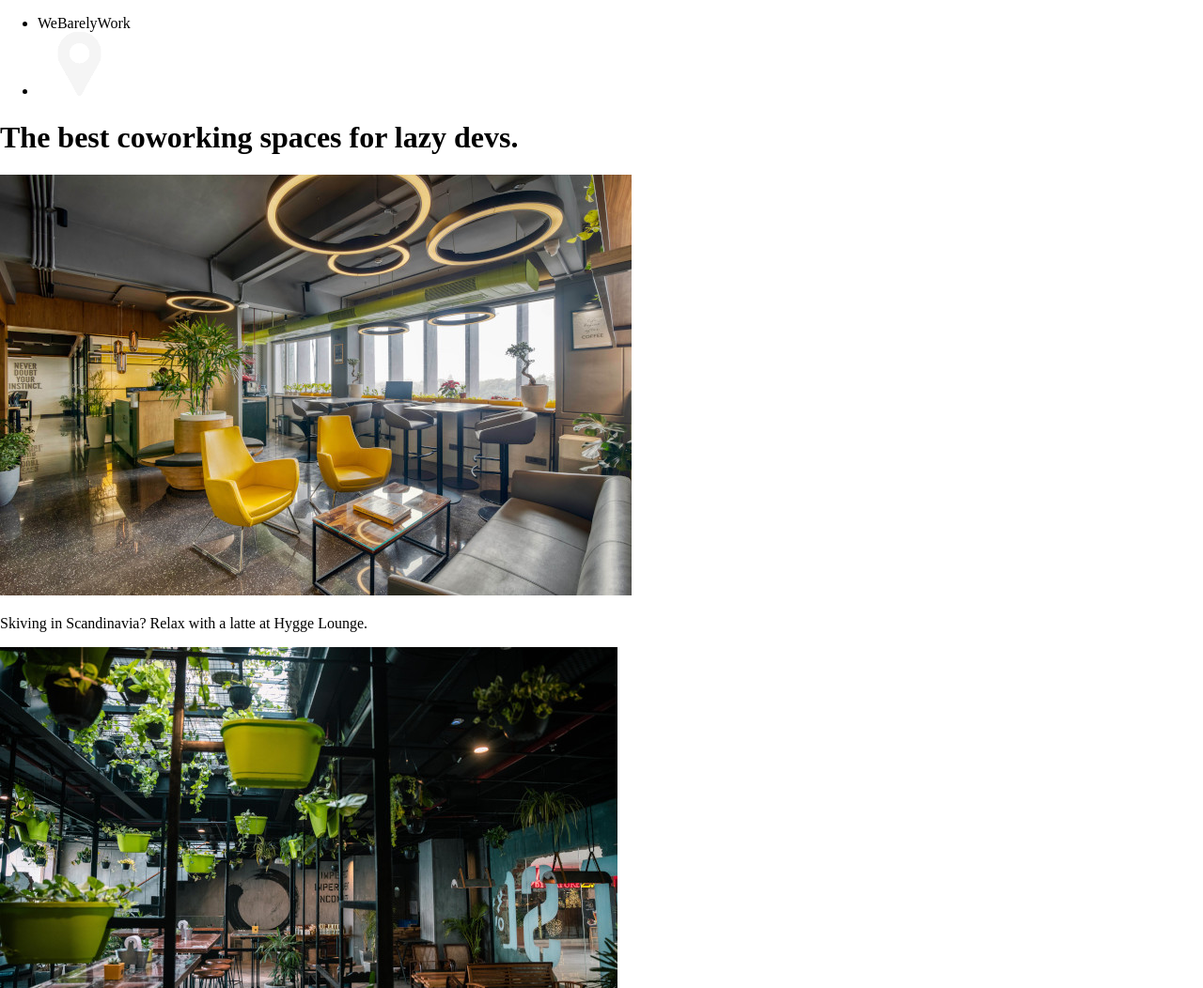
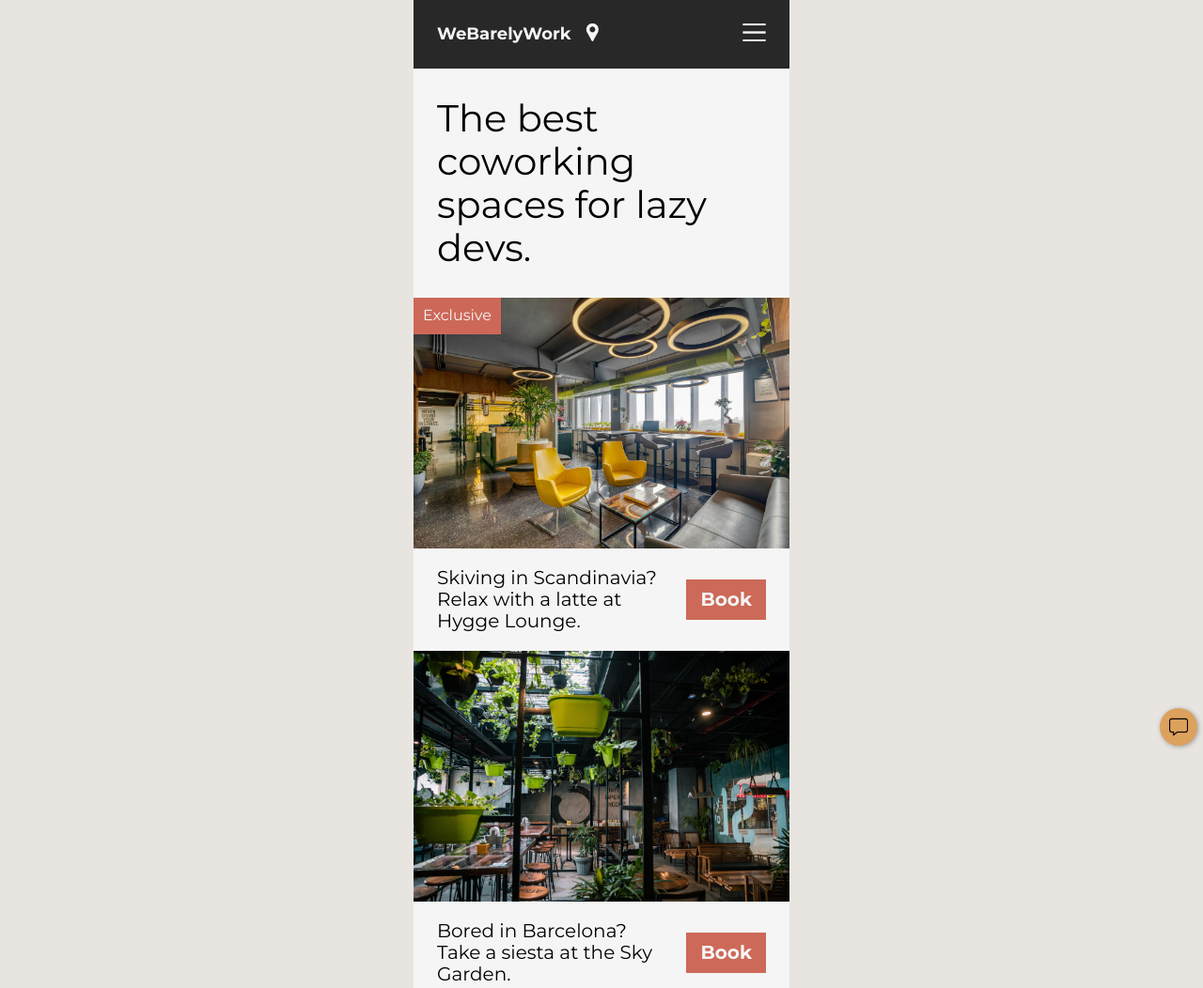
Before and after one commit to StephenSGambill/Coworking-Space-Site, a website built with Vite: page index.html in a window 1280 px wide. Shown: the top 1052 px of the page at 94% size. Built offline with nearby package versions, Linux system fonts and the light colour scheme.

Commit message:
project finished

```diff
--- a/index.css
+++ b/index.css
@@ -1,10 +1,111 @@
 body {
     margin: 0;
     padding: 0;
+    font-family: "Montserrat", sans-serif;
+    background-color: rgb(232, 229, 225);
+    justify-content: center;
+    /* Center content horizontally */
+    align-items: center;
+    /* Center content vertically */
+    min-height: 100vh;
+    /* Ensure full viewport height */
 }
 
-/*
-Challenge:
-1. Get this layout looking like the
-   screenshots on the slide.
-*/
+.container {
+    width: 400px;
+    margin: 0 auto 20px auto;
+    background-color: whitesmoke;
+    position: relative;
+}
+
+header {
+    background-color: #282828;
+    color: whitesmoke;
+}
+
+ul {
+    display: flex;
+    align-items: center;
+    padding: 25px;
+    margin: 0px;
+    list-style: none;
+    gap: 10px;
+}
+
+li {
+    cursor: pointer;
+}
+
+.logo {
+    font-size: 18px;
+    font-weight: 700;
+}
+
+.icon {
+    width: 25px;
+}
+
+.align-right {
+    margin-left: auto;
+}
+
+h1 {
+    font-size: 40px;
+    font-weight: 400;
+    margin: 30px 25px;
+}
+
+.item-img {
+    width: 100%;
+    padding-bottom: 0;
+    display: block
+}
+
+.caption {
+    margin: 0 25px;
+    font-size: 20px;
+    display: flex;
+    justify-content: space-between;
+    gap: 20px;
+}
+
+.item {
+    position: relative;
+}
+
+.img-banner {
+    background-color: #cd6858;
+    color: whitesmoke;
+    padding: 10px;
+    position: absolute;
+    top: 0;
+    left: 0;
+}
+
+button {
+    border: none;
+    background-color: #cd6958;
+    color: whitesmoke;
+    padding: 10px 15px;
+    font-weight: 700;
+    cursor: pointer;
+    align-self: center;
+}
+
+.chatbox-bg {
+    position: fixed;
+    bottom: 6px;
+    right: 6px;
+    background-color: #dda15e;
+    width: 40px;
+    height: 40px;
+    border-radius: 50%;
+    cursor: pointer;
+    box-shadow: 1px 1px 5px #999;
+    display: flex;
+}
+
+.chatbox-img {
+    width: 50%;
+    margin: auto;
+}
--- a/index.html
+++ b/index.html
@@ -1,6 +1,8 @@
 <!doctype html>
 <html>
-	<head><link rel="stylesheet" href="https://cdnjs.cloudflare.com/ajax/libs/normalize/8.0.1/normalize.css">
+
+<head>
+	<link rel="stylesheet" href="https://cdnjs.cloudflare.com/ajax/libs/normalize/8.0.1/normalize.css">
 	<link rel="preconnect" href="https://fonts.googleapis.com">
 	<link rel="preconnect" href="https://fonts.gstatic.com" crossorigin>
 	<link href="https://fonts.googleapis.com/css2?family=Montserrat:wght@400;700&display=swap" rel="stylesheet">
@@ -8,6 +10,7 @@
 </head>
 
 <body>
+	<div class="container">
 		<header>
 			<nav>
 				<ul>
@@ -16,6 +19,9 @@
 					</li>
 					<li>
 						<img src="images/pin.png" class="icon" alt="location">
+					</li>
+					<li class="align-right">
+						<img src="images/burger.png" class="icon">
 					</li>
 				</ul>
 			</nav>
@@ -27,8 +33,12 @@
 
 			<section class="item">
 				<img src="images/hygge.jpg" class="item-img" alt="A smart coworking space">
+				<div class="img-banner">
+					Exclusive
+				</div>
 				<div class="caption">
 					<p>Skiving in Scandinavia? Relax with a latte at Hygge Lounge.</p>
+					<button>Book</button>
 				</div>
 			</section>
 
@@ -36,6 +46,7 @@
 				<img src="images/sky-garden.jpg" class="item-img" alt="A coworking space with plants">
 				<div class="caption">
 					<p>Bored in Barcelona? Take a siesta at the Sky Garden.</p>
+					<button>Book</button>
 				</div>
 			</section>
 
@@ -43,9 +54,15 @@
 				<img src="images/generator.jpg" class="item-img" alt="A comfortable coworking space">
 				<div class="caption">
 					<p>Relaxing in Rio? Take some downtime at the Generator Hub.</p>
+					<button>Book</button>
 				</div>
 			</section>
+		</main>
 
-		</main>
+		<div class="chatbox-bg">
+			<img src="images/message.png" class="chatbox-img" alt="chatbox">
+		</div>
+	</div>
 </body>
+
 </html>
```
Also changed, not shown: images/message.png (added). Lines whose indentation alone changed are shown as unchanged.
